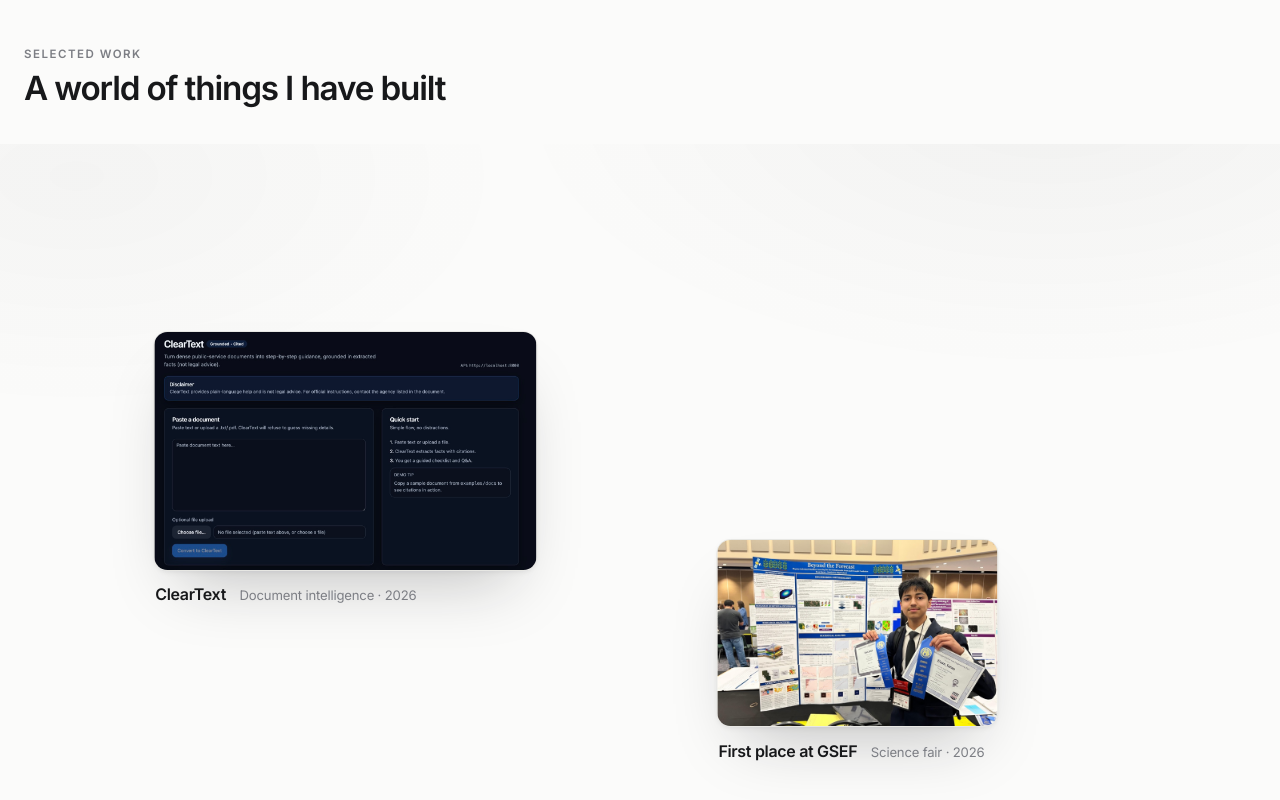
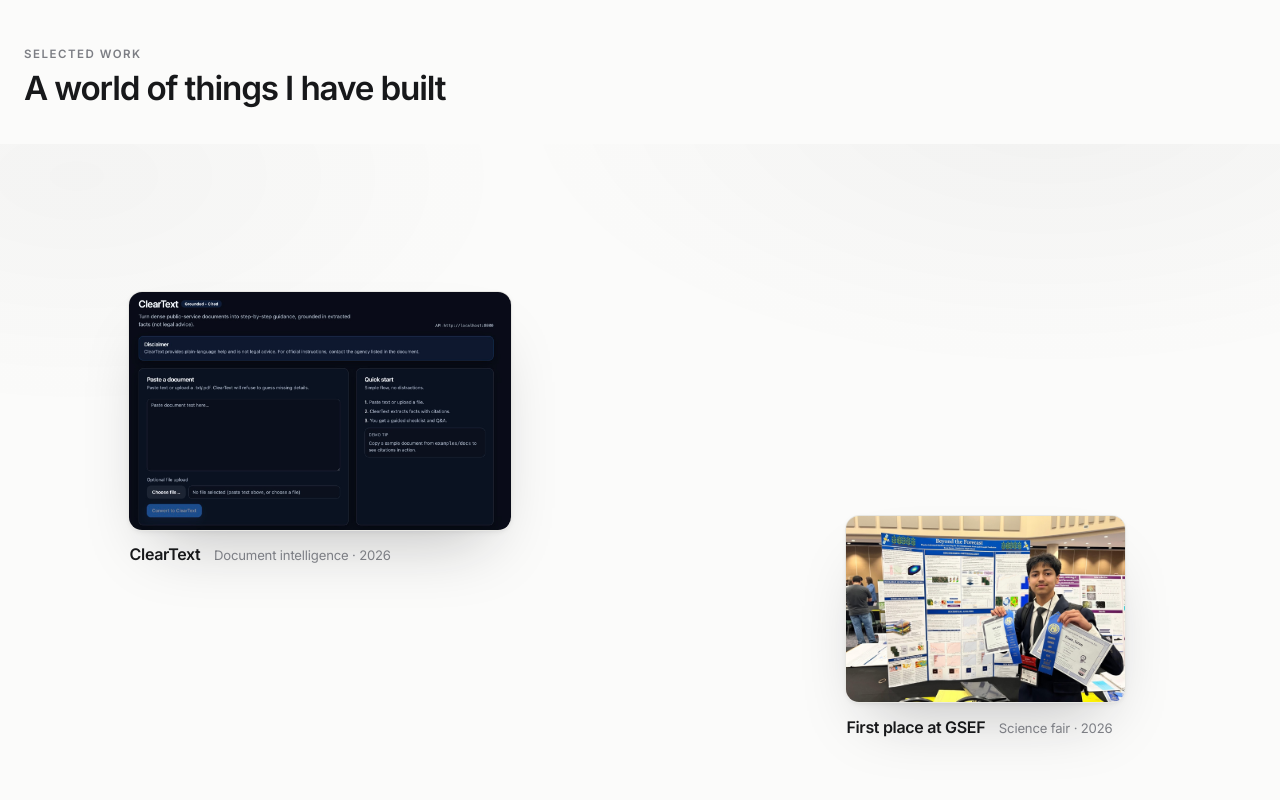
Before and after one commit to esaran1/esaran1.github.io, a website: page index.html in a window 1280 px wide. Shown: the part 656-1456 px from the top of the page. Drawn offline with nearby package versions, Linux system fonts and the light colour scheme.

Commit message:
minor changes

```diff
--- a/assets/css/styles.css
+++ b/assets/css/styles.css
@@ -43,6 +43,8 @@ html.dark body {
 html {
   scroll-behavior: smooth;
   -webkit-text-size-adjust: 100%;
+  overflow-x: hidden;
+  overflow-x: clip;
 }
 
 body {
@@ -58,6 +60,8 @@ body {
   text-rendering: optimizeLegibility;
   letter-spacing: -0.011em;
   font-feature-settings: "cv02", "cv03", "cv04", "cv11";
+  overflow-x: hidden;
+  overflow-x: clip;
 }
 
 a {
@@ -483,13 +487,12 @@ p {
 
 /* ============================================================
    Spatial project world (#showcase)
-   Default = readable static editorial stack (also the no-JS,
-   reduced-motion, and small-screen experience). main.js adds
-   .is-camera on capable viewports to turn the section into a
+   Default = readable static editorial stack (the no-JS and
+   reduced-motion experience). main.js adds .is-camera to turn the section into a
    pinned camera that scrolls across a large 2D artboard.
    Object coordinates live in inline CSS vars per object:
-     --x  world X (vw)   --y  world Y (vh)
-     --w  desktop width (vw)  --wt tablet width (vw)  --wm mobile width (vw)
+     --d* desktop coordinates, --t* tablet, --m* mobile
+     x/y are world positions in vw/vh; w is object width in vw
      --depth  subtle parallax factor (~0.9..1.05)
    ============================================================ */
 .world-scene {
@@ -521,8 +524,8 @@ p {
 
 .world-object {
   margin: 0;
-  /* In the static stack, use the mobile width var but let objects breathe
-     and alternate their alignment for an editorial, non-grid rhythm. */
+  /* In the static stack, let objects breathe and alternate their alignment
+     for an editorial, non-grid rhythm. */
   width: min(100%, 34rem);
 }
 .world-object:nth-child(even) {
@@ -616,17 +619,56 @@ p {
 
 .world-scene.is-camera .world-object {
   position: absolute;
-  left: calc(var(--x) * 1vw);
-  /* Offset the whole world below the fixed nav so objects never slide under it. */
-  top: calc(var(--y) * 1vh + 5.5rem);
-  width: calc(var(--w) * 1vw);
+  left: calc(var(--mx) * 1vw);
+  /* The safe top keeps the opening composition clear of the sticky nav. */
+  top: calc(var(--my) * 1vh + clamp(4.75rem, 9vh, 6rem));
+  width: calc(var(--mw) * 1vw);
   align-self: auto;
 }
 
-/* Tablet width override for the camera world. */
-@media (max-width: 1024px) {
+/* Tablet receives its own art-directed world instead of a scaled desktop one. */
+@media (min-width: 700px) and (max-width: 1024px) {
   .world-scene.is-camera .world-object {
-    width: calc(var(--wt) * 1vw);
+    left: calc(var(--tx) * 1vw);
+    top: calc(var(--ty) * 1vh + clamp(5rem, 9vh, 6rem));
+    width: calc(var(--tw) * 1vw);
+  }
+}
+
+@media (min-width: 1025px) {
+  .world-scene.is-camera .world-object {
+    left: calc(var(--dx) * 1vw);
+    top: calc(var(--dy) * 1vh + clamp(5rem, 9vh, 6rem));
+    width: calc(var(--dw) * 1vw);
+  }
+}
+
+@media (max-width: 699px) {
+  .world-scene {
+    padding-top: 3rem;
+  }
+
+  .world-scene.is-camera .world-intro {
+    margin-bottom: 2rem;
+  }
+
+  .world-scene.is-camera .world-viewport {
+    height: 100svh;
+    height: 100dvh;
+  }
+
+  .world-scene.is-camera .world-meta {
+    align-items: flex-start;
+    gap: 0.2rem 0.65rem;
+    margin-top: 0.6rem;
+  }
+
+  .world-scene.is-camera .world-title {
+    font-size: 0.92rem;
+  }
+
+  .world-scene.is-camera .world-sub {
+    font-size: 0.75rem;
   }
 }
 
--- a/assets/js/main.js
+++ b/assets/js/main.js
@@ -188,24 +188,58 @@ const initAnimations = () => {
  * than flipping through slides. There is no active slide and no per-object
  * enter/exit choreography: the whole world moves as one.
  *
- * Without JS, on small screens, or under reduced motion, the same markup stays
- * a readable static editorial stack in normal document flow.
+ * Without JS or under reduced motion, the same markup stays a readable static
+ * editorial stack in normal document flow.
  */
 
-// Camera keyframes. `x`/`y` are the world translation (in vw/vh) applied at
-// each scroll progress `p`. They are tuned by eye so the camera frames each
-// cluster of the artboard in turn: ClearText (top-left) -> VolSurf (lower-left)
-// -> Divergent (lower-right) -> Cricket Coach / distant Frost chart (right).
-// World object coordinates live in the markup (inline --x / --y vars).
-const CAMERA_PATH = [
-  { p: 0.0, x: -2, y: 2 },
-  { p: 0.22, x: -6, y: -66 },
-  { p: 0.46, x: -58, y: -86 },
-  { p: 0.72, x: -104, y: -40 },
-  { p: 1.0, x: -128, y: 2 }
-];
+// Breakpoint-specific camera paths. x/y translate the single world in vw/vh.
+// Their turns are composed around clusters, not around an active card: several
+// projects can share the camera, and the final move opens onto the tiny distant
+// climate project. Coordinates for each matching artboard live in index.html.
+const WORLD_LAYOUTS = {
+  desktop: {
+    minScrollScreens: 3.2,
+    pace: 0.95,
+    path: [
+      { p: 0, x: 0, y: 0 },
+      { p: 0.2, x: -4, y: -53 },
+      { p: 0.4, x: -10, y: -88 },
+      { p: 0.62, x: -55, y: -95 },
+      { p: 0.82, x: -105, y: -50 },
+      { p: 1, x: -138, y: 4 }
+    ]
+  },
+  tablet: {
+    minScrollScreens: 3.1,
+    pace: 0.92,
+    path: [
+      { p: 0, x: 0, y: 0 },
+      { p: 0.2, x: -4, y: -48 },
+      { p: 0.4, x: -4, y: -93 },
+      { p: 0.62, x: -49, y: -104 },
+      { p: 0.82, x: -83, y: -54 },
+      { p: 1, x: -112, y: 2 }
+    ]
+  },
+  mobile: {
+    minScrollScreens: 3.2,
+    pace: 0.88,
+    path: [
+      { p: 0, x: 0, y: 0 },
+      { p: 0.2, x: -8, y: -52 },
+      { p: 0.4, x: 0, y: -108 },
+      { p: 0.6, x: -13, y: -169 },
+      { p: 0.8, x: -36, y: -231 },
+      { p: 1, x: -4, y: -299 }
+    ]
+  }
+};
 
-const WORLD_MIN_WIDTH = 700; // below this, keep the static editorial stack
+const getWorldLayoutName = () => {
+  if (window.innerWidth < 700) return "mobile";
+  if (window.innerWidth <= 1024) return "tablet";
+  return "desktop";
+};
 
 const initWorld = () => {
   if (typeof gsap === "undefined" || typeof ScrollTrigger === "undefined") return;
@@ -222,35 +256,51 @@ const initWorld = () => {
   gsap.registerPlugin(ScrollTrigger);
 
   let ctx = null; // active gsap.context for the camera build
+  let activeLayoutName = null;
 
-  const canEnhance = () =>
-    !reduceMotion.matches && window.innerWidth >= WORLD_MIN_WIDTH;
+  const canEnhance = () => !reduceMotion.matches;
 
   const teardown = () => {
     if (ctx) {
       ctx.revert(); // kills timeline + ScrollTrigger, restores inline styles
       ctx = null;
     }
+    activeLayoutName = null;
     section.classList.remove("is-camera");
   };
 
   const build = () => {
     if (ctx) return;
+    activeLayoutName = getWorldLayoutName();
+    const layout = WORLD_LAYOUTS[activeLayoutName];
+    const cameraPath = layout.path;
     section.classList.add("is-camera");
 
     ctx = gsap.context(() => {
       const vw = () => window.innerWidth / 100;
       const vh = () => window.innerHeight / 100;
 
-      // Total camera travel (world units) drives the scroll length so pacing
-      // stays consistent across viewport sizes. No magic vh number.
-      const travelX = () =>
-        Math.abs(CAMERA_PATH[CAMERA_PATH.length - 1].x - CAMERA_PATH[0].x);
-      const pinLength = () =>
-        Math.round(Math.max(travelX() * vw() * 1.15, window.innerHeight * 3.2));
+      // Sum the full 2D path in pixels; both axes therefore contribute to the
+      // scroll length and pacing remains similar on tall and wide screens.
+      const pathDistance = () => {
+        let distance = 0;
+        for (let i = 1; i < cameraPath.length; i++) {
+          const previous = cameraPath[i - 1];
+          const current = cameraPath[i];
+          distance += Math.hypot(
+            (current.x - previous.x) * vw(),
+            (current.y - previous.y) * vh()
+          );
+        }
+        return distance;
+      };
+      const pinLength = () => Math.round(Math.max(
+        pathDistance() * layout.pace,
+        window.innerHeight * layout.minScrollScreens
+      ));
 
       // Start the camera at its first keyframe so the entry frame is composed.
-      gsap.set(world, { x: CAMERA_PATH[0].x * vw(), y: CAMERA_PATH[0].y * vh() });
+      gsap.set(world, { x: cameraPath[0].x * vw(), y: cameraPath[0].y * vh() });
 
       // ONE primary timeline + trigger drives the whole section: the world
       // camera and the subtle per-object depth parallax all live on it.
@@ -271,17 +321,17 @@ const initWorld = () => {
       // Move the whole world through the camera keyframes. Segment durations are
       // proportional to the gaps between keyframe progress values, so the mapping
       // from scroll position to camera position is continuous and even.
-      const total = CAMERA_PATH[CAMERA_PATH.length - 1].p - CAMERA_PATH[0].p;
-      for (let i = 1; i < CAMERA_PATH.length; i++) {
-        const k = CAMERA_PATH[i];
+      const total = cameraPath[cameraPath.length - 1].p - cameraPath[0].p;
+      for (let i = 1; i < cameraPath.length; i++) {
+        const k = cameraPath[i];
         tl.to(
           world,
           {
             x: () => k.x * vw(),
             y: () => k.y * vh(),
-            duration: k.p - CAMERA_PATH[i - 1].p
+            duration: k.p - cameraPath[i - 1].p
           },
-          CAMERA_PATH[i - 1].p
+          cameraPath[i - 1].p
         );
       }
 
@@ -327,12 +377,15 @@ const initWorld = () => {
     window.setTimeout(settle, 1500); // safety net
   }
 
-  // Rebuild or tear down as the viewport crosses the capability threshold.
+  // Rebuild only when a resize crosses an authored layout breakpoint; ordinary
+  // resizes keep the same timeline and let invalidateOnRefresh remeasure it.
   let resizeTimer = null;
   const onResize = () => {
     window.clearTimeout(resizeTimer);
     resizeTimer = window.setTimeout(() => {
       if (canEnhance()) {
+        const nextLayoutName = getWorldLayoutName();
+        if (ctx && nextLayoutName !== activeLayoutName) teardown();
         if (!ctx) build();
         ScrollTrigger.refresh();
       } else {
--- a/index.html
+++ b/index.html
@@ -15,7 +15,7 @@
       rel="stylesheet"
     />
     <script src="https://cdn.tailwindcss.com"></script>
-    <link rel="stylesheet" href="./assets/css/styles.css?v=202623" />
+    <link rel="stylesheet" href="./assets/css/styles.css?v=202624" />
   </head>
   <body class="min-h-screen">
     <header class="glass">
@@ -83,11 +83,11 @@
         </div>
       </section>
 
-      <!-- Spatial project world: projects live at fixed coordinates in a large
-           2D artboard; on capable desktop/tablet viewports main.js pins the
-           viewport and scrolls a camera (the .world element) across X and Y.
-           Without JS / on mobile / with reduced motion this stays a readable
-           static editorial stack in normal document flow. -->
+      <!-- Spatial project world: every project is anchored to one large 2D
+           artboard. Desktop, tablet, and mobile each have authored coordinates;
+           main.js pins this viewport and moves the single .world across X and Y.
+           Without JS or with reduced motion, the same links become an editorial
+           stack in normal document flow. -->
       <section
         id="showcase"
         class="world-scene"
@@ -103,7 +103,7 @@
             <li
               class="world-object"
               data-world-object
-              style="--x: 14; --y: 8; --w: 30; --wt: 30; --wm: 88; --depth: 1"
+              style="--dx: 10; --dy: 6; --dw: 30; --tx: 5; --ty: 5; --tw: 44; --mx: 6; --my: 4; --mw: 84; --depth: 1.015"
             >
               <a class="world-link" href="./projects/cleartext.html">
                 <span class="world-media">
@@ -125,7 +125,7 @@
             <li
               class="world-object"
               data-world-object
-              style="--x: 58; --y: 34; --w: 22; --wt: 26; --wm: 74; --depth: 0.94"
+              style="--dx: 66; --dy: 34; --dw: 22; --tx: 59; --ty: 42; --tw: 31; --mx: 47; --my: 62; --mw: 47; --depth: 0.965"
             >
               <a class="world-link" href="./blog/posts/first-place-and-first-honors-gsef.html">
                 <span class="world-media">
@@ -147,7 +147,7 @@
             <li
               class="world-object"
               data-world-object
-              style="--x: 8; --y: 96; --w: 34; --wt: 34; --wm: 90; --depth: 1.04"
+              style="--dx: 4; --dy: 94; --dw: 35; --tx: 2; --ty: 106; --tw: 54; --mx: 3; --my: 121; --mw: 88; --depth: 1.035"
             >
               <a class="world-link" href="./projects/volsurf.html">
                 <span class="world-media">
@@ -169,7 +169,7 @@
             <li
               class="world-object"
               data-world-object
-              style="--x: 74; --y: 118; --w: 32; --wt: 32; --wm: 92; --depth: 1.02"
+              style="--dx: 55; --dy: 140; --dw: 31; --tx: 48; --ty: 151; --tw: 47; --mx: 20; --my: 184; --mw: 74; --depth: 1.02"
             >
               <a class="world-link" href="./blog/posts/divergent-teams-hackathon-shelfsync.html">
                 <span class="world-media">
@@ -191,7 +191,7 @@
             <li
               class="world-object"
               data-world-object
-              style="--x: 128; --y: 66; --w: 26; --wt: 28; --wm: 84; --depth: 0.98"
+              style="--dx: 118; --dy: 86; --dw: 27; --tx: 101; --ty: 96; --tw: 42; --mx: 43; --my: 244; --mw: 76; --depth: 0.985"
             >
               <a class="world-link" href="./projects/cricket-coach.html">
                 <span class="world-media">
@@ -213,7 +213,7 @@
             <li
               class="world-object world-object--distant"
               data-world-object
-              style="--x: 150; --y: 20; --w: 13; --wt: 16; --wm: 60; --depth: 0.9"
+              style="--dx: 157; --dy: 36; --dw: 12; --tx: 137; --ty: 42; --tw: 20; --mx: 6; --my: 310; --mw: 40; --depth: 0.92"
             >
               <a class="world-link" href="./projects/frost-drought-prediction-ml.html">
                 <span class="world-media">
@@ -412,6 +412,6 @@
 
     <script src="./assets/js/vendor/gsap.min.js"></script>
     <script src="./assets/js/vendor/ScrollTrigger.min.js"></script>
-    <script src="./assets/js/main.js?v=202623"></script>
+    <script src="./assets/js/main.js?v=202624"></script>
   </body>
 </html>
```
